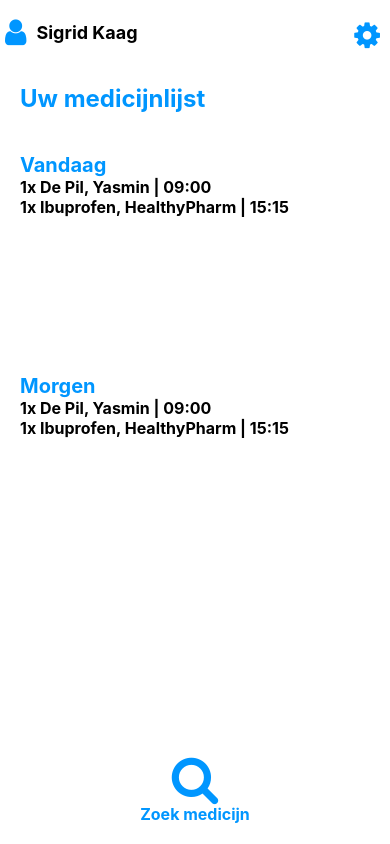
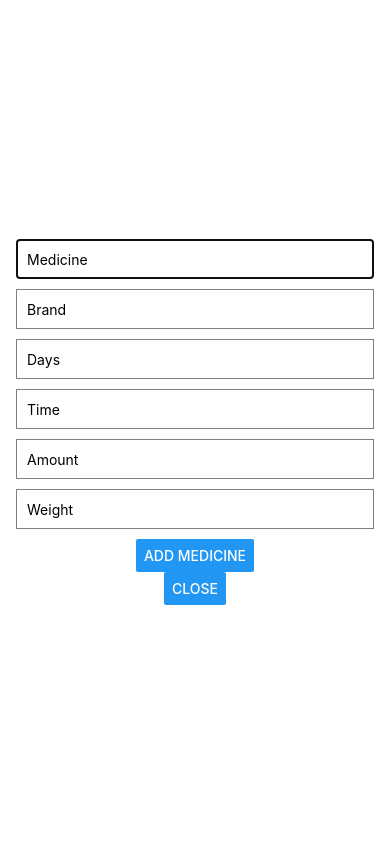
Before and after one commit to davewindesheim/medicijnapp, a React Native app: screen /SearchModal in a window 390 px wide. Built offline with nearby package versions, Linux system fonts and the light colour scheme.

Commit message:
Removing items (incl alert)
Removing items includes alert

```diff
--- a/App.js
+++ b/App.js
@@ -1,5 +1,6 @@
+import React, { useState } from 'react';
 import { StatusBar } from 'expo-status-bar';
-import { StyleSheet, Text, View, Button, TouchableOpacity, FlatList } from 'react-native';
+import { StyleSheet, Text, View, Button, TouchableOpacity, FlatList, Alert } from 'react-native';
 import { NavigationContainer, useNavigation } from '@react-navigation/native';
 import { createNativeStackNavigator } from '@react-navigation/native-stack';
 import FontAwesomeIcon from 'react-native-vector-icons/FontAwesome';
@@ -10,12 +11,12 @@ import SearchModal from './screens/SearchModal';
 const Stack = createNativeStackNavigator();
 
 function Home({ navigation }) {
-  const data = [
-    { id: '1', name: 'Paracetamol', brand: 'HealthyPharm', days: ['Thursday'], time: '1100', amount: '2', weight: '150 mg' },
-    { id: '2', name: 'Azathioprine', brand: 'Mylan', days: ['Thursday'], time: '610', amount: '5', weight: '100 mg' },
+  const [data, setData] = useState([
+    { id: '1', name: 'Paracetamol', brand: 'HealthyPharm', days: ['Wednesday'], time: '1100', amount: '2', weight: '150 mg' },
+    { id: '2', name: 'Azathioprine', brand: 'Mylan', days: ['Wednesday'], time: '610', amount: '5', weight: '100 mg' },
     { id: '3', name: 'De Pil', brand: 'Yasmin', days: ['Daily'], time: '540', amount: '1', weight: '200 mg' },
     { id: '4', name: 'Ibuprofen', brand: 'HealthyPharm', days: ['Daily'], time: '915', amount: '1', weight: '200 mg' },
-  ];
+  ]);
   const currentDate = new Date();
   const tomorrowDate = new Date();
   tomorrowDate.setDate(currentDate.getDate() + 1);
@@ -30,6 +31,25 @@ function Home({ navigation }) {
   todayItems.sort((a, b) => parseInt(a.time) - parseInt(b.time));
   tomorrowItems.sort((a, b) => parseInt(a.time) - parseInt(b.time));
 
+  const handleItemClick = (itemId, itemName) => {
+    Alert.alert(
+      `${itemName} verwijderen`,
+      `Weet je zeker dat je ${itemName} wilt verwijderen?`,
+      [
+        {
+          text: 'Cancel',
+          style: 'cancel',
+        },
+        {
+          text: 'OK',
+          onPress: () => {
+            setData(prevData => prevData.filter(i => i.id !== itemId));
+          },
+        },
+      ]
+    );
+  };
+
   const renderItem = ({ item }) => {
     const timeInMinutes = parseInt(item.time);
     const hours = Math.floor(timeInMinutes / 60);
@@ -37,11 +57,13 @@ function Home({ navigation }) {
     const formattedTime = `${hours.toString().padStart(2, '0')}:${minutes.toString().padStart(2, '0')}`;
 
     return (
-      <View style={styles.listItem} key={item.id}>
-        <Text style={{ fontWeight: 'bold', fontSize: 16 }}>
-          {item.amount}x {item.name}, {item.brand} | {formattedTime}
-        </Text>
-      </View>
+      <TouchableOpacity onPress={() => handleItemClick(item.id, item.name)}>
+        <View style={styles.listItem} key={item.id}>
+          <Text style={{ fontWeight: 'bold', fontSize: 16 }}>
+            {item.amount}x {item.name}, {item.brand} | {formattedTime}
+          </Text>
+        </View>
+      </TouchableOpacity>
     );
   };
 
@@ -124,7 +146,7 @@ export default function App() {
             headerRight: () => (
               <TouchableOpacity
                 style={{ marginRight: 10, marginTop: 5 }}
-                onPress={() => { navigation.navigate('Settings') }}>
+                onPress={() => navigation.navigate('SearchModal')}>
                 <FontAwesomeIcon name="plus" size={30} color="#0096FF" />
               </TouchableOpacity>
             ),
@@ -133,6 +155,11 @@ export default function App() {
         />
         <Stack.Screen name="Settings" component={Settings} />
         <Stack.Screen name="Profile" component={Profile} />
+        <Stack.Screen
+          name="SearchModal"
+          component={SearchModal}
+          options={{ headerShown: false }}
+        />
       </Stack.Navigator>
       <StatusBar style="auto" />
     </NavigationContainer>
--- a/screens/Search.js
+++ b/screens/Search.js
@@ -1,15 +1,11 @@
 import React, { useState } from 'react';
-import { View, TextInput, Button, StyleSheet, TouchableOpacity, Text } from 'react-native';
-import SearchModal from './SearchModal'; // Import SearchModal
+import { View, TextInput, Button, StyleSheet } from 'react-native';
 
 const Search = () => {
   const [searchText, setSearchText] = useState('');
-  const [modalVisible, setModalVisible] = useState(false); // Add modal visibility state
 
   const handleSearch = () => {
-    // Implement your search functionality here
     console.log('Search:', searchText);
-    // You can use the searchText to perform your search logic
   };
 
   return (
@@ -21,14 +17,6 @@ const Search = () => {
         onChangeText={(text) => setSearchText(text)}
       />
       <Button title="Search" onPress={handleSearch} />
-
-      {/* Add a button to open the modal */}
-      <TouchableOpacity onPress={() => setModalVisible(true)}>
-        <Text style={styles.buttonText}>Open Search Modal</Text>
-      </TouchableOpacity>
-
-      {/* Render the SearchModal */}
-      <SearchModal visible={modalVisible} onClose={() => setModalVisible(false)} onSearch={handleSearch} />
     </View>
   );
 };
@@ -47,11 +35,6 @@ const styles = StyleSheet.create({
     marginRight: 10,
     paddingLeft: 10,
   },
-  buttonText: {
-    color: '#0096FF',
-    fontSize: 16,
-    fontWeight: 'bold',
-  },
 });
 
 export default Search;
--- a/screens/SearchModal.js
+++ b/screens/SearchModal.js
@@ -1,7 +1,7 @@
 import React, { useState } from 'react';
 import { View, TextInput, Button, StyleSheet, Modal } from 'react-native';
 
-const SearchModal = ({ visible, onClose, onSearch }) => {
+const SearchModal = ({ visible, onClose, onSearch, navigation }) => {
   const [medicine, setMedicine] = useState('');
   const [brand, setBrand] = useState('');
   const [days, setDays] = useState('');
@@ -10,10 +10,13 @@ const SearchModal = ({ visible, onClose, onSearch }) => {
   const [weight, setWeight] = useState('');
 
   const handleSearch = () => {
-    // Implement your search functionality here
     const searchData = { medicine, brand, days, time, amount, weight };
     onSearch(searchData);
-    onClose(); // Close the modal after searching
+    onClose();
+  };
+
+  const handlePress = () => {
+    navigation.goBack();
   };
 
   return (
@@ -55,8 +58,8 @@ const SearchModal = ({ visible, onClose, onSearch }) => {
           value={weight}
           onChangeText={(text) => setWeight(text)}
         />
-        <Button title="Search" onPress={handleSearch} />
-        <Button title="Close" onPress={onClose} />
+        <Button title="Add Medicine" onPress={handleSearch} />
+        <Button title="Close" onPress={handlePress} />
       </View>
     </Modal>
   );
```
